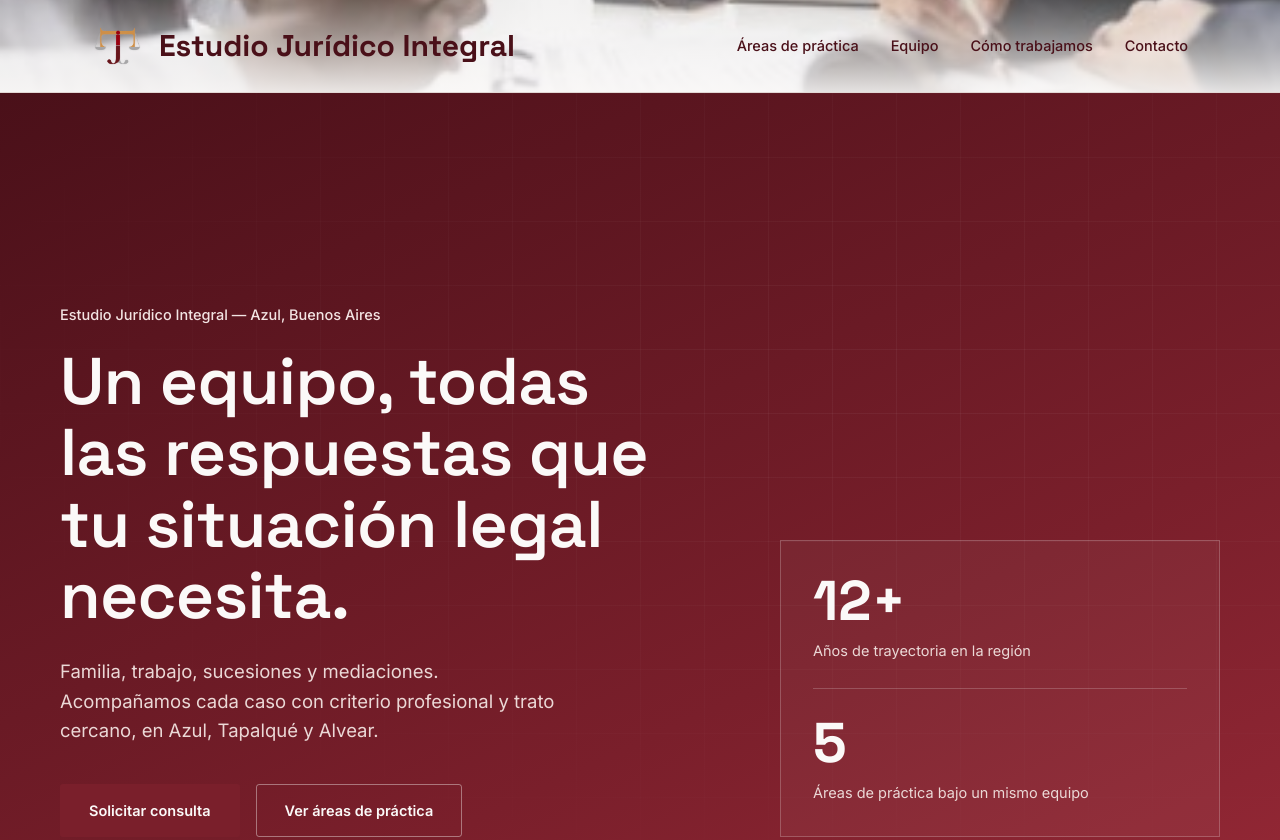
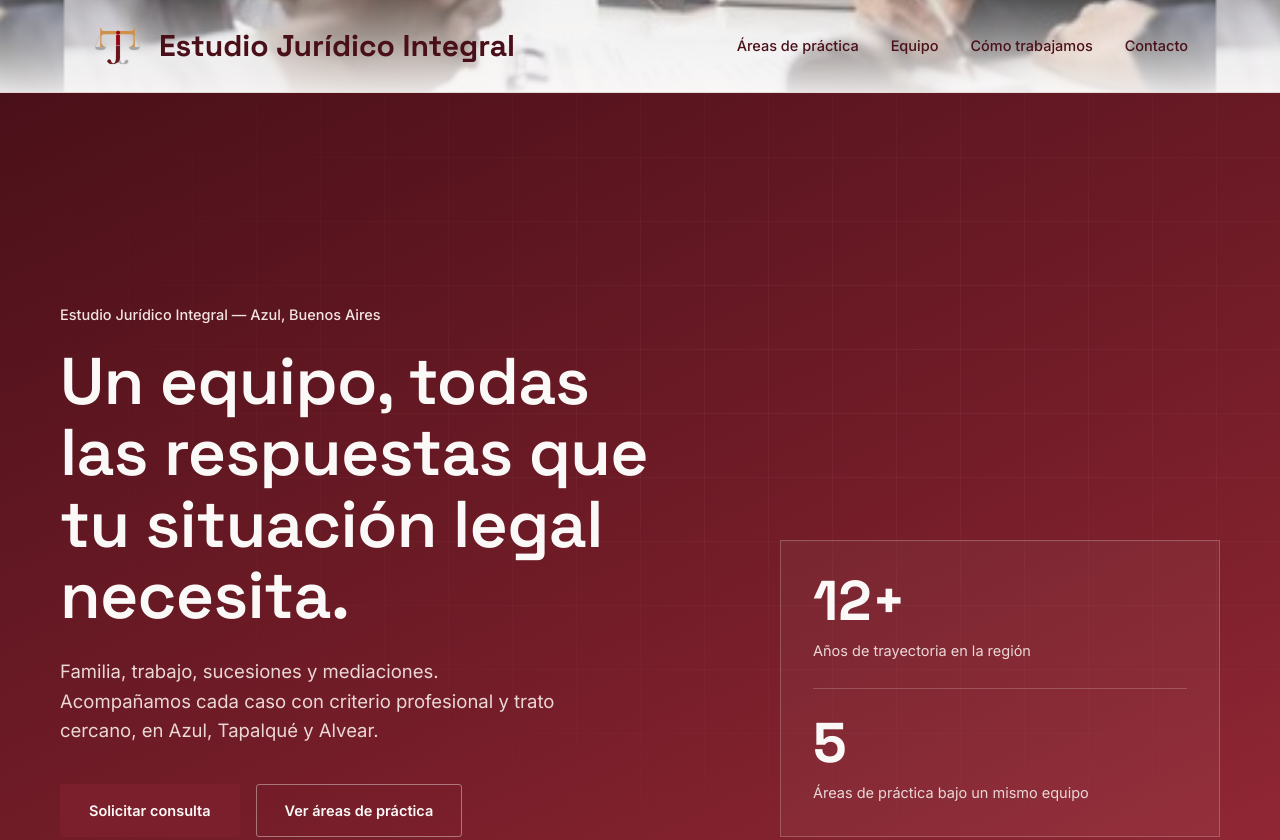
Before and after one commit to techazulonline/estudio-juridico-web, a plain HTML site: page index.html in a window 1280 px wide. Shown: the top 840 px of the page. Drawn offline with Linux system fonts and the light colour scheme.

Commit message:
modificaacion den portada

```diff
--- a/index.html
+++ b/index.html
@@ -42,7 +42,7 @@
     background:
       linear-gradient(rgba(251, 249, 248, 0.304), rgba(251,249,248,0.90)),
       url('images/portada_menu.jpg');
-    background-size:cover;
+    background-size:90%;
     background-position:center 40%;
     backdrop-filter:blur(2px);
     border-bottom:1px solid var(--line);
```
